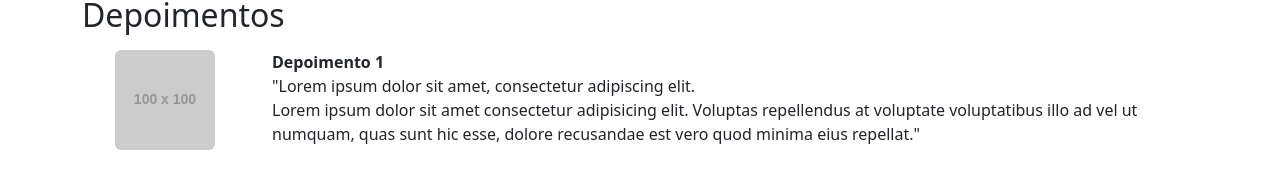
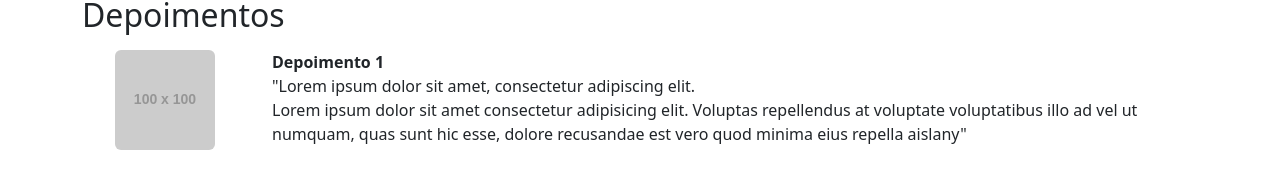
Before and after one commit to gsouza1088/Projeto-em-Grupo--Modulo-5, a React (Vite) app in the folder case2-frontend-main - Copia/estudoapp-site/: page / in a window 1280 px wide. Shown: the part 893-1069 px from the top of the page. Built offline with nearby package versions, Linux system fonts and the light colour scheme.

Commit message:
Update Depoimentos.jsx

```diff
--- a/case2-frontend-main - Copia/estudoapp-site/src/components/Depoimentos.jsx
+++ b/case2-frontend-main - Copia/estudoapp-site/src/components/Depoimentos.jsx
@@ -13,7 +13,7 @@ function Depoimentos() {
                 <strong>Depoimento 1</strong>
                 <p>
                     "Lorem ipsum dolor sit amet, consectetur adipiscing elit.<br />
-                    Lorem ipsum dolor sit amet consectetur adipisicing elit. Voluptas repellendus at voluptate voluptatibus illo ad vel ut numquam, quas sunt hic esse, dolore recusandae est vero quod minima eius repellat."
+                    Lorem ipsum dolor sit amet consectetur adipisicing elit. Voluptas repellendus at voluptate voluptatibus illo ad vel ut numquam, quas sunt hic esse, dolore recusandae est vero quod minima eius repella  aislany"
                 </p>
             </Col>
         </Row>
```
